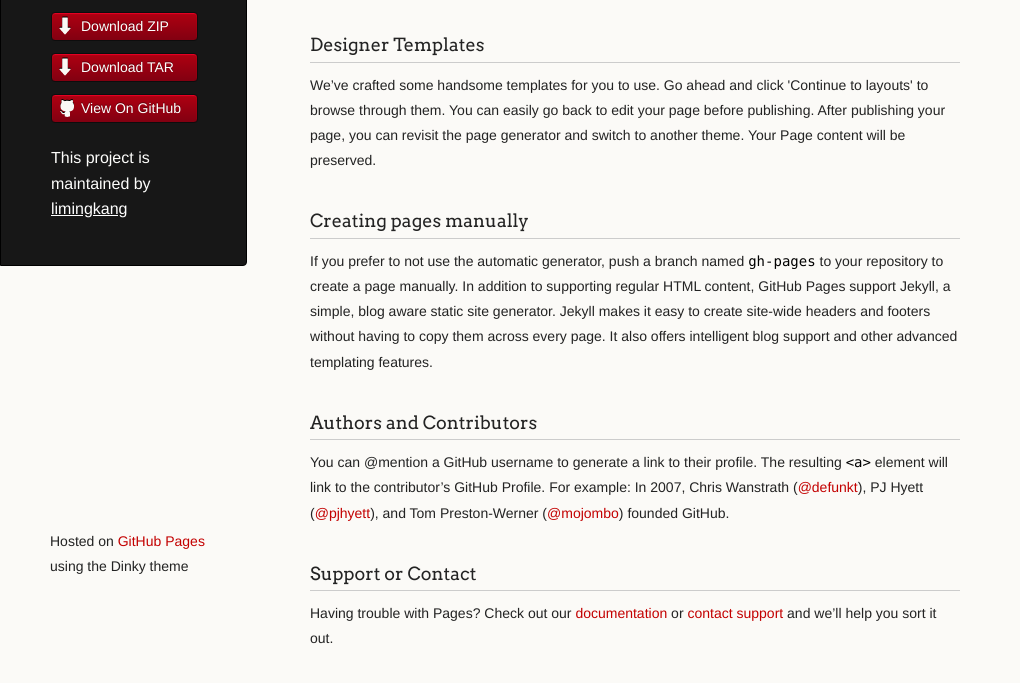
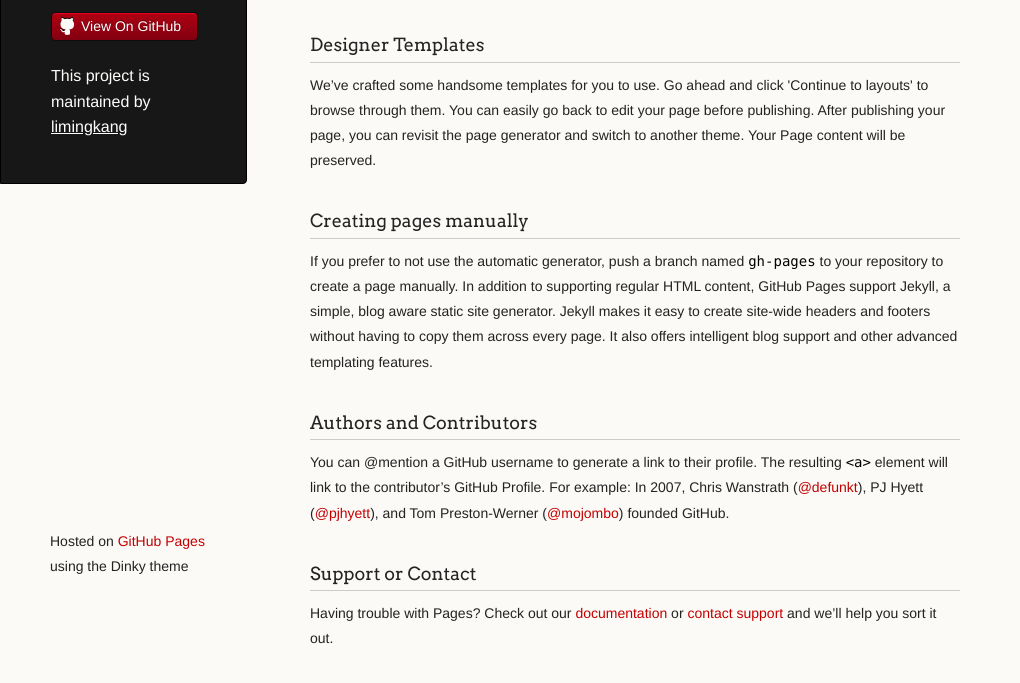
Before and after one commit to limingkang/blog, a plain HTML site: page index.html in a window 1280 px wide. Shown: the part 189-872 px from the top of the page, without its empty margins (0-1020 px from the left). Drawn offline with Linux system fonts and the light colour scheme.

Commit message:
去掉下载按钮

```diff
--- a/index.html
+++ b/index.html
@@ -20,8 +20,8 @@
         <p class="header">web-development-record</p>
 
         <ul>
-          <li class="download"><a class="buttons" href="https://github.com/limingkang/blog/zipball/master">Download ZIP</a></li>
-          <li class="download"><a class="buttons" href="https://github.com/limingkang/blog/tarball/master">Download TAR</a></li>
+          <!--<li class="download"><a class="buttons" href="https://github.com/limingkang/blog/zipball/master">Download ZIP</a></li>-->
+          <!--<li class="download"><a class="buttons" href="https://github.com/limingkang/blog/tarball/master">Download TAR</a></li>-->
           <li><a class="buttons github" href="https://github.com/limingkang/blog">View On GitHub</a></li>
         </ul>
 
```
